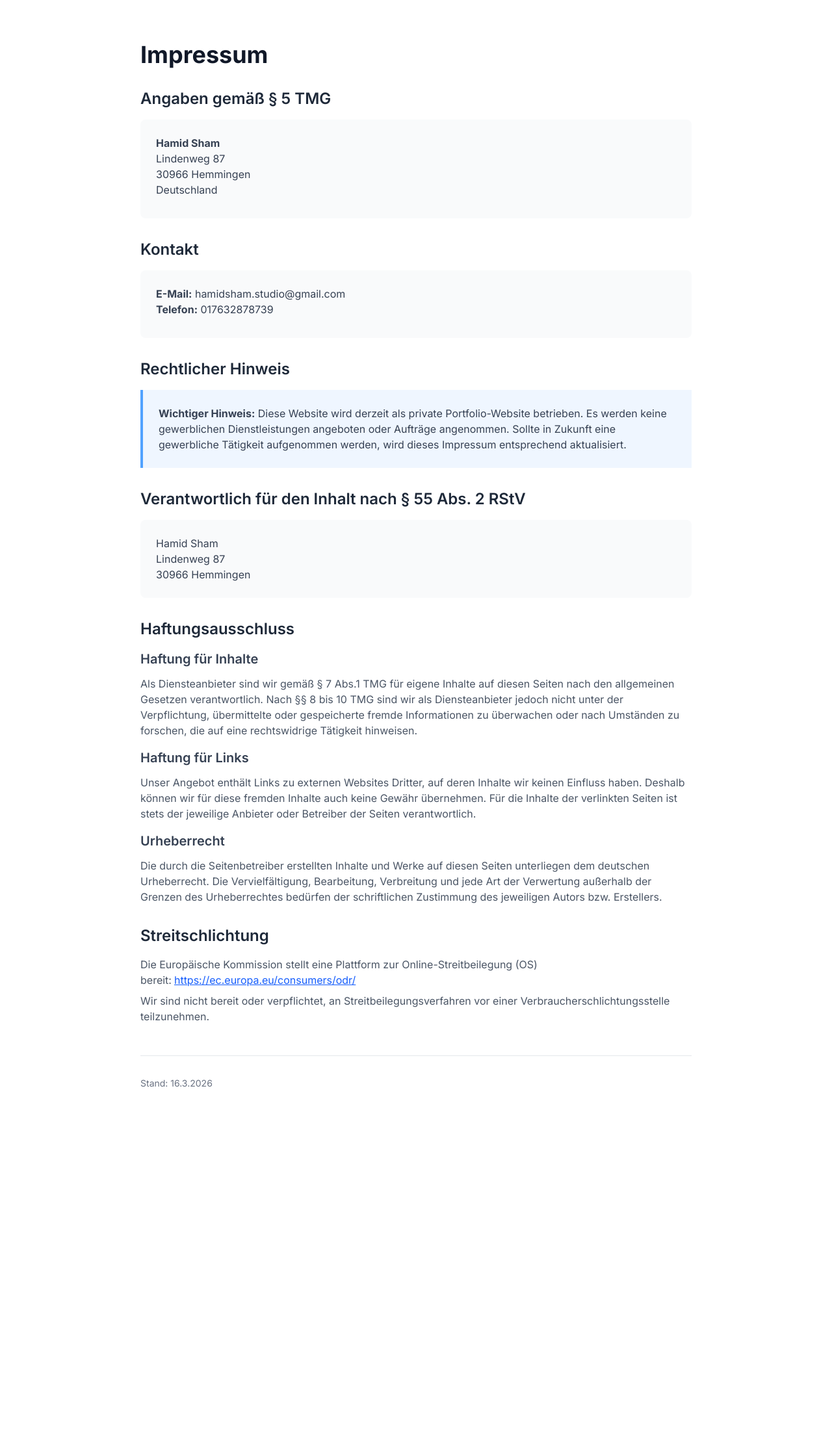
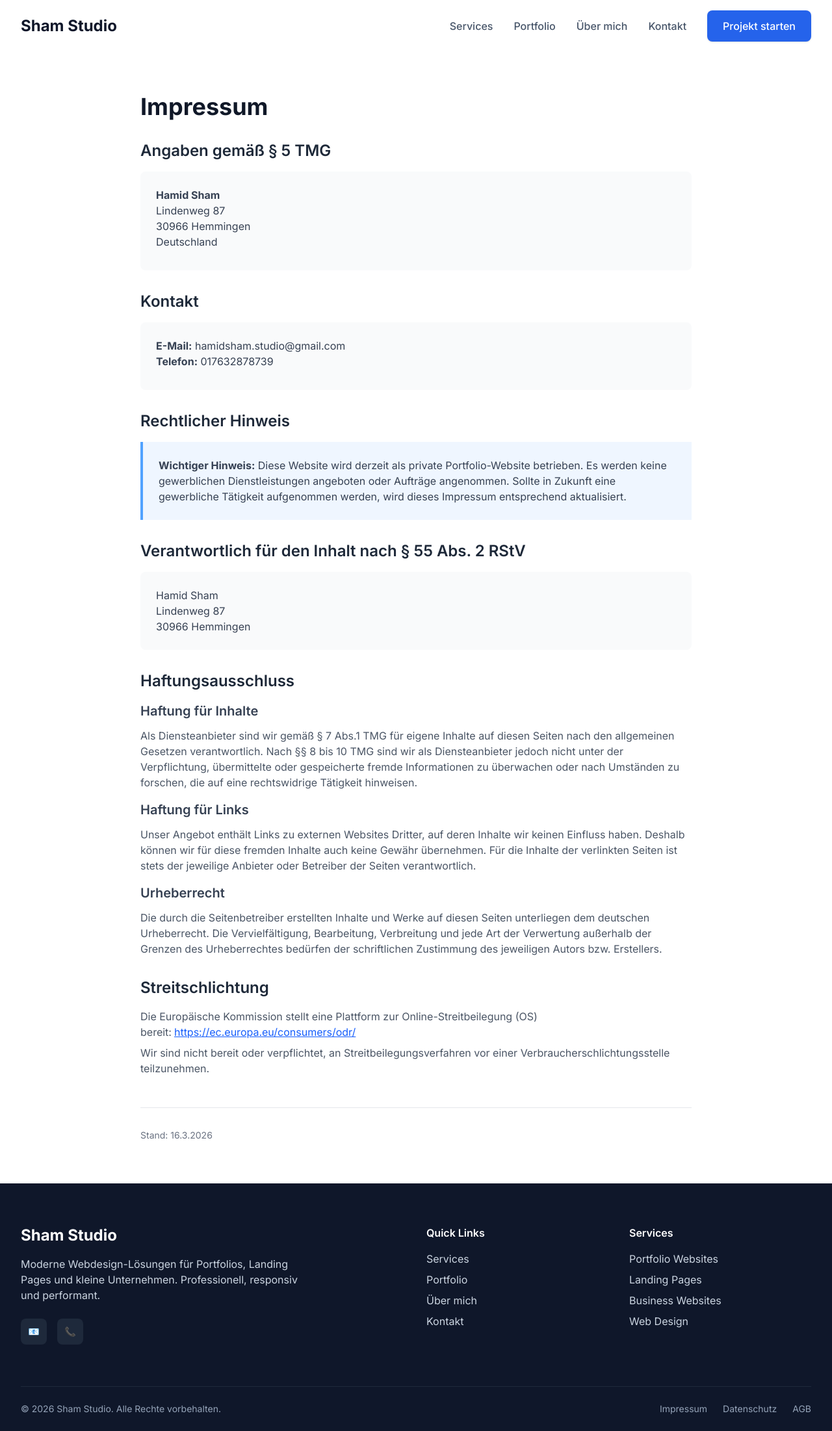
Before and after one commit to hamidsham25/sham-studio, a Next.js app: page /impressum in a window 1280 px wide. Shown: the whole page at 65% size. Before the commit the page ends 1741 px from the top, so only its background shows below. Built offline with nearby package versions, Linux system fonts and the light colour scheme.

Commit message:
Added Navbar and footer to legal pages, fixed hydration issues by making consisten anker links

```diff
--- a/src/app/agb/page.tsx
+++ b/src/app/agb/page.tsx
@@ -1,4 +1,6 @@
 import type { Metadata } from "next";
+import Navigation from "@/components/Navigation";
+import Footer from "@/components/Footer";
 
 export const metadata: Metadata = {
   title: "Allgemeine Geschäftsbedingungen",
@@ -12,7 +14,9 @@ export const metadata: Metadata = {
 export default function AGBPage() {
   return (
     <div className="min-h-screen bg-white">
-      <div className="max-w-4xl mx-auto px-6 py-16">
+      <Navigation />
+      <div className="pt-20">
+        <div className="max-w-4xl mx-auto px-6 py-16">
         <h1 className="text-4xl font-bold text-gray-900 mb-8">Allgemeine Geschäftsbedingungen</h1>
 
         <div className="prose prose-lg max-w-none">
@@ -130,7 +134,9 @@ export default function AGBPage() {
             Stand: {new Date().toLocaleDateString('de-DE')}
           </p>
         </div>
+        </div>
       </div>
+      <Footer />
     </div>
   );
 }
--- a/src/app/datenschutz/page.tsx
+++ b/src/app/datenschutz/page.tsx
@@ -1,4 +1,6 @@
 import type { Metadata } from "next";
+import Navigation from "@/components/Navigation";
+import Footer from "@/components/Footer";
 
 export const metadata: Metadata = {
   title: "Datenschutzerklärung",
@@ -12,7 +14,9 @@ export const metadata: Metadata = {
 export default function DatenschutzPage() {
   return (
     <div className="min-h-screen bg-white">
-      <div className="max-w-4xl mx-auto px-6 py-16">
+      <Navigation />
+      <div className="pt-20">
+        <div className="max-w-4xl mx-auto px-6 py-16">
         <h1 className="text-4xl font-bold text-gray-900 mb-8">Datenschutzerklärung</h1>
 
         <div className="prose prose-lg max-w-none">
@@ -181,7 +185,9 @@ export default function DatenschutzPage() {
             Stand: {new Date().toLocaleDateString('de-DE')}
           </p>
         </div>
+        </div>
       </div>
+      <Footer />
     </div>
   );
 }
--- a/src/app/impressum/page.tsx
+++ b/src/app/impressum/page.tsx
@@ -1,4 +1,6 @@
 import type { Metadata } from "next";
+import Navigation from "@/components/Navigation";
+import Footer from "@/components/Footer";
 
 export const metadata: Metadata = {
   title: "Impressum",
@@ -12,7 +14,9 @@ export const metadata: Metadata = {
 export default function ImpressumPage() {
   return (
     <div className="min-h-screen bg-white">
-      <div className="max-w-4xl mx-auto px-6 py-16">
+      <Navigation />
+      <div className="pt-20">
+        <div className="max-w-4xl mx-auto px-6 py-16">
         <h1 className="text-4xl font-bold text-gray-900 mb-8">Impressum</h1>
 
         <div className="prose prose-lg max-w-none">
@@ -107,7 +111,9 @@ export default function ImpressumPage() {
             Stand: {new Date().toLocaleDateString('de-DE')}
           </p>
         </div>
+        </div>
       </div>
+      <Footer />
     </div>
   );
 }
--- a/src/components/Footer.tsx
+++ b/src/components/Footer.tsx
@@ -2,6 +2,7 @@
 
 import { motion } from 'framer-motion';
 import { useState } from 'react';
+import Link from 'next/link';
 
 const Footer = () => {
   const currentYear = new Date().getFullYear();
@@ -35,10 +36,10 @@ const Footer = () => {
   };
 
   const footerLinks = [
-    { href: '#services', label: 'Services' },
-    { href: '#portfolio', label: 'Portfolio' },
-    { href: '#about', label: 'Über mich' },
-    { href: '#contact', label: 'Kontakt' },
+    { href: '/#services', label: 'Services' },
+    { href: '/#portfolio', label: 'Portfolio' },
+    { href: '/#about', label: 'Über mich' },
+    { href: '/#contact', label: 'Kontakt' },
   ];
 
   return (
@@ -83,12 +84,12 @@ const Footer = () => {
               <ul className="space-y-2">
                 {footerLinks.map((link, index) => (
                   <li key={index}>
-                    <a
+                    <Link
                       href={link.href}
                       className="text-secondary-300 hover:text-white transition-colors duration-200"
                     >
                       {link.label}
-                    </a>
+                    </Link>
                   </li>
                 ))}
               </ul>
@@ -120,15 +121,15 @@ const Footer = () => {
               © {currentYear} Sham Studio. Alle Rechte vorbehalten.
             </p>
             <div className="flex flex-wrap justify-center md:justify-end gap-4 md:gap-6 text-sm text-secondary-400">
-              <a href="/impressum" className="hover:text-white transition-colors duration-200">
+              <Link href="/impressum" className="hover:text-white transition-colors duration-200">
                 Impressum
-              </a>
-              <a href="/datenschutz" className="hover:text-white transition-colors duration-200">
+              </Link>
+              <Link href="/datenschutz" className="hover:text-white transition-colors duration-200">
                 Datenschutz
-              </a>
-              <a href="/agb" className="hover:text-white transition-colors duration-200">
+              </Link>
+              <Link href="/agb" className="hover:text-white transition-colors duration-200">
                 AGB
-              </a>
+              </Link>
             </div>
           </div>
         </motion.div>
--- a/src/components/Hero.tsx
+++ b/src/components/Hero.tsx
@@ -2,6 +2,7 @@
 
 import { motion } from 'framer-motion';
 import { ArrowRight, Sparkles } from 'lucide-react';
+import Link from 'next/link';
 
 const Hero = () => {
   const containerVariants = {
@@ -79,19 +80,19 @@ const Hero = () => {
               variants={itemVariants}
               className="flex flex-col sm:flex-row gap-4 justify-center lg:justify-start"
             >
-              <a
-                href="#portfolio"
+              <Link
+                href="/#portfolio"
                 className="btn btn-primary group"
               >
                 Portfolio ansehen
                 <ArrowRight size={20} className="ml-2 group-hover:translate-x-1 transition-transform duration-200" />
-              </a>
-              <a
-                href="#contact"
+              </Link>
+              <Link
+                href="/#contact"
                 className="btn btn-secondary"
               >
                 Projekt besprechen
-              </a>
+              </Link>
             </motion.div>
           </motion.div>
 
--- a/src/components/Navigation.tsx
+++ b/src/components/Navigation.tsx
@@ -2,6 +2,7 @@
 
 import { useState, useEffect } from 'react';
 import { Menu, X } from 'lucide-react';
+import Link from 'next/link';
 
 const Navigation = () => {
   const [isOpen, setIsOpen] = useState(false);
@@ -47,10 +48,10 @@ const Navigation = () => {
   }, []);
 
   const navItems = [
-    { href: '#services', label: 'Services', id: 'services' },
-    { href: '#portfolio', label: 'Portfolio', id: 'portfolio' },
-    { href: '#about', label: 'Über mich', id: 'about' },
-    { href: '#contact', label: 'Kontakt', id: 'contact' },
+    { href: '/#services', label: 'Services', id: 'services' },
+    { href: '/#portfolio', label: 'Portfolio', id: 'portfolio' },
+    { href: '/#about', label: 'Über mich', id: 'about' },
+    { href: '/#contact', label: 'Kontakt', id: 'contact' },
   ];
 
   return (
@@ -65,15 +66,15 @@ const Navigation = () => {
         <div className="flex items-center justify-between h-16 lg:h-20">
           {/* Logo */}
           <div className="flex-shrink-0">
-            <a href="#hero" className="text-2xl font-bold text-secondary-900">
+            <Link href="/#hero" className="text-2xl font-bold text-secondary-900">
               Sham Studio
-            </a>
+            </Link>
           </div>
 
           {/* Desktop Navigation */}
           <div className="hidden md:flex items-center space-x-8">
             {navItems.map((item) => (
-              <a
+              <Link
                 key={item.href}
                 href={item.href}
                 className={`font-medium transition-all duration-300 relative ${
@@ -86,14 +87,14 @@ const Navigation = () => {
                 {activeSection === item.id && (
                   <div className="absolute -bottom-1 left-0 right-0 h-0.5 bg-primary-600 rounded-full animate-pulse"></div>
                 )}
-              </a>
+              </Link>
             ))}
-            <a
-              href="#contact"
+            <Link
+              href="/#contact"
               className="btn btn-primary"
             >
               Projekt starten
-            </a>
+            </Link>
           </div>
 
           {/* Mobile menu button */}
@@ -113,7 +114,7 @@ const Navigation = () => {
           <div className="md:hidden">
             <div className="px-2 pt-2 pb-3 space-y-1 bg-white border-t border-secondary-200">
               {navItems.map((item) => (
-                <a
+                <Link
                   key={item.href}
                   href={item.href}
                   className={`block px-3 py-2 rounded-lg font-medium transition-all duration-300 relative ${
@@ -127,15 +128,15 @@ const Navigation = () => {
                   {activeSection === item.id && (
                     <div className="absolute left-0 top-0 bottom-0 w-1 bg-primary-600 rounded-r-full"></div>
                   )}
-                </a>
+                </Link>
               ))}
-              <a
-                href="#contact"
+              <Link
+                href="/#contact"
                 className="block mx-3 mt-4 btn btn-primary text-center"
                 onClick={() => setIsOpen(false)}
               >
                 Projekt starten
-              </a>
+              </Link>
             </div>
           </div>
         )}
--- a/src/components/Portfolio.tsx
+++ b/src/components/Portfolio.tsx
@@ -4,6 +4,7 @@ import { motion, AnimatePresence } from 'framer-motion';
 import { ExternalLink, X } from 'lucide-react';
 import { useState } from 'react';
 import Image from 'next/image';
+import Link from 'next/link';
 
 const Portfolio = () => {
   const [selectedImage, setSelectedImage] = useState<string | null>(null);
@@ -33,7 +34,7 @@ const Portfolio = () => {
       image: '/api/placeholder/400/300',
       tags: ['Ihre Idee', 'Meine Expertise', 'Gemeinsam'],
       category: 'Ihr Projekt',
-      liveUrl: '#contact',
+      liveUrl: '/#contact',
       githubUrl: null,
       isCTA: true
     }
@@ -149,9 +150,9 @@ const Portfolio = () => {
           <p className="text-secondary-600 mb-6">
             Interessiert an einem ähnlichen Projekt?
           </p>
-          <a href="#contact" className="btn btn-primary">
+          <Link href="/#contact" className="btn btn-primary">
             Projekt besprechen
-          </a>
+          </Link>
         </motion.div>
       </div>
 
```
